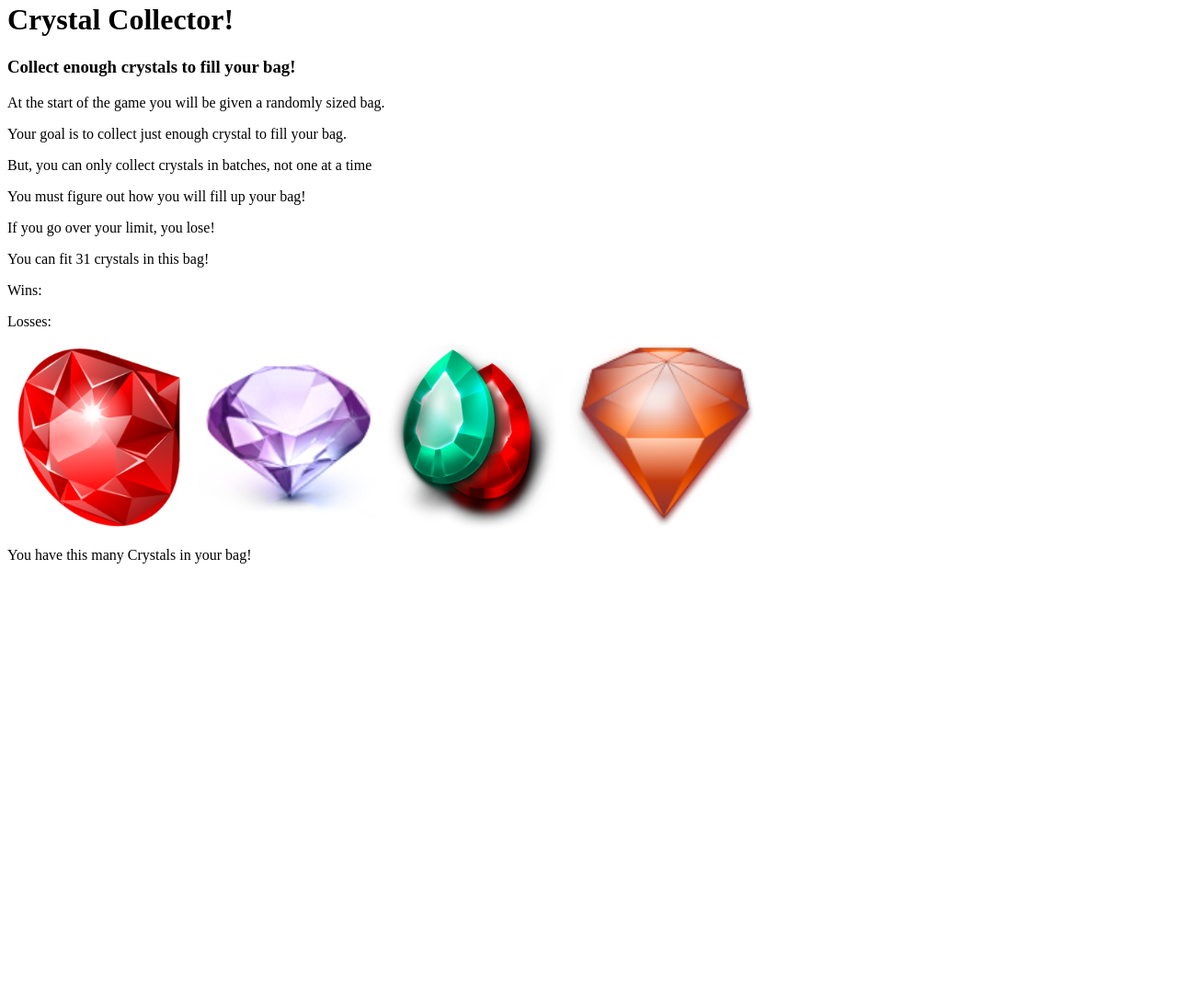
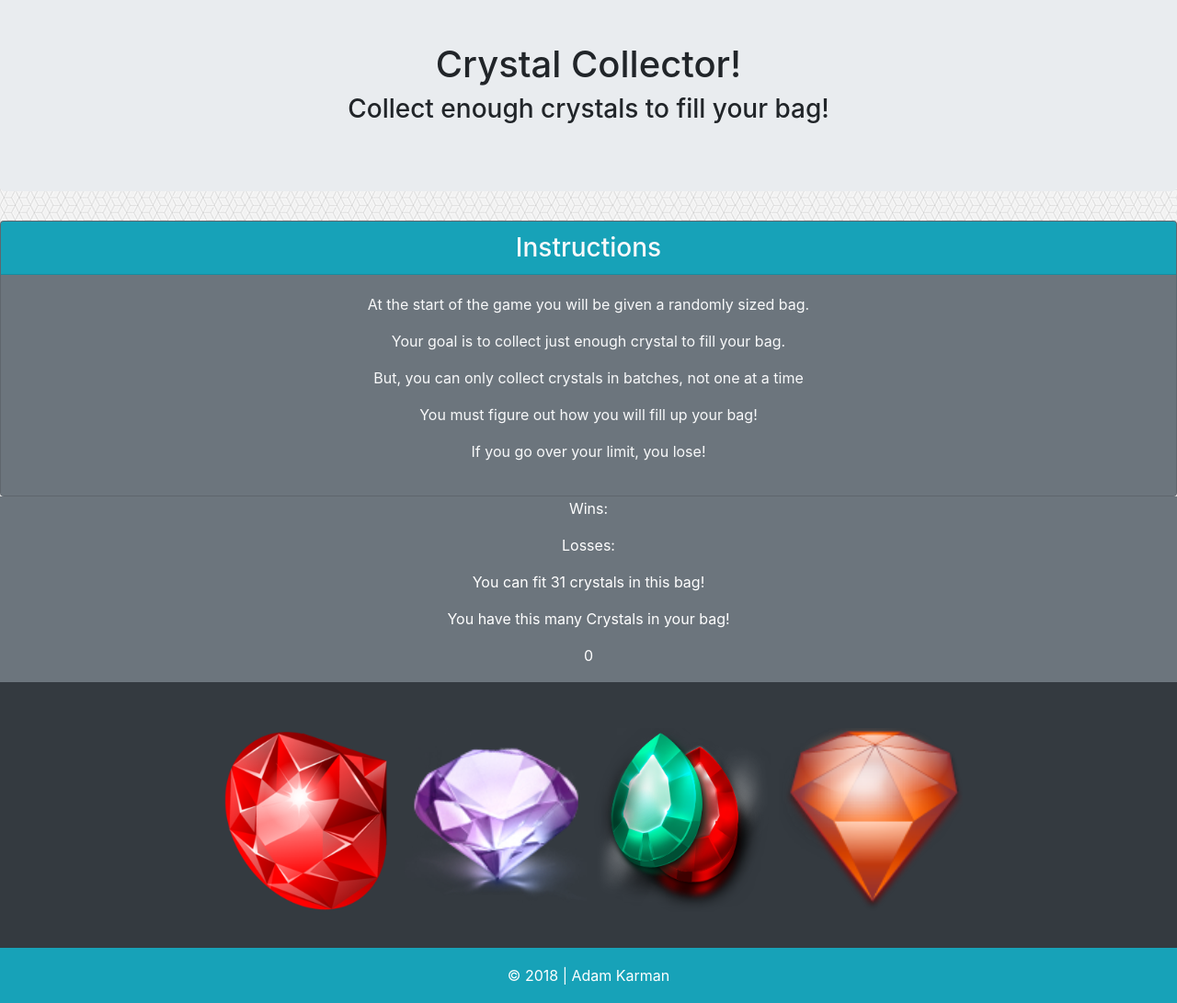
Before and after one commit to ghost0fharambe/unit-4-game, a plain HTML site: page index.html in a window 1280 px wide. Shown: the part 18-1109 px from the top of the page at 92% size. Before the commit the page ends 800 px from the top, so only its background shows below. Drawn offline with nearby package versions, Linux system fonts and the light colour scheme.

Commit message:
finished javascript, started styling

```diff
--- a/assets/css/styles.css
+++ b/assets/css/styles.css
@@ -0,0 +1,19 @@
+html {
+  position: relative;
+  min-height: 100%;
+}
+body {
+  margin-bottom: 60px; /* Margin bottom by footer height */
+}
+.footer {
+  position: absolute;
+  bottom: 0;
+  width: 100%;
+  height: 60px; /* Set the fixed height of the footer here */
+  line-height: 60px; /* Vertically center the text there */
+  background-color: #f5f5f5;
+}
+
+#counter-wrapper {
+    padding: 1px;
+}
--- a/assets/javascript/game.js
+++ b/assets/javascript/game.js
@@ -2,6 +2,8 @@
 var wins = 0;
 var losses = 0;
 var score = 0;
+
+
 
 //Empty variable to be set by function
 var bagSize = "";
@@ -62,8 +64,46 @@ function populateBagSize() {
 
     console.log(bagSize);
     //}
+    bagSizeText.text(" " + bagSize + " ");
 
 };
+
+function reset() {
+    setCrystalValue();
+    populateBagSize();
+};
+
+scoreText.text("0");
+
+$('.crystal').on("click", function () {
+
+    var crystalPoints = ($(this).attr("data-value"));
+    crystalPoints = parseInt(crystalPoints);
+    score += crystalPoints;
+    scoreText.text(score)
+
+    alert("New score: " + score);
+
+    if (score === bagSize) {
+        alert("You win!");
+        wins++;
+        winText.text("Wins: " + wins);
+        score = 0;
+        scoreText.text(score)
+        reset();
+    }
+
+    else if (score >= bagSize) {
+        alert("You lose!!");
+        losses++;
+        loseText.text("Losses: " + losses);
+        score = 0;
+        scoreText.text(score);
+        reset();
+    };
+
+});
+
 
 populateBagSize();
 
--- a/index.html
+++ b/index.html
@@ -5,49 +5,59 @@
     <meta charset="utf-8" />
     <meta http-equiv="X-UA-Compatible" content="IE=edge">
     <title>Crystal Collector</title>
+    <!-- <link href="https://fonts.googleapis.com/css?family=Ubuntu" rel="stylesheet"> -->
     <meta name="viewport" content="width=device-width, initial-scale=1">
-    <link rel="stylesheet" type="text/css" media="screen" href="assets/css/reset.css" />
+    <!-- <link rel="stylesheet" type="text/css" media="screen" href="assets/css/reset.css" /> -->
     <link rel="stylesheet" type="text/css" media="screen" href="assets/css/styles.css" />
+    <link rel="stylesheet" href="https://stackpath.bootstrapcdn.com/bootstrap/4.1.3/css/bootstrap.min.css" integrity="sha384-MCw98/SFnGE8fJT3GXwEOngsV7Zt27NXFoaoApmYm81iuXoPkFOJwJ8ERdknLPMO"
+        crossorigin="anonymous">
     <script src="https://cdnjs.cloudflare.com/ajax/libs/jquery/3.2.1/jquery.min.js"></script>
-
 </head>
 
-<body>
-    <div id="header-wrapper">
+<body background="assets/images/qbkls/qbkls/qbkls.png">
+    <div id="header-wrapper" class="jumbotron text-center">
         <h1 id="header-1">Crystal Collector!</h1>
         <h3 id="header-2">Collect enough crystals to fill your bag!</h3>
     </div>
 
-    <div id="rules-wrapper">
+    <div id="rules-wrapper" class="card bg-secondary text-center text-light">
+        <h3 class="card-header bg-info">Instructions</h3>
+        <div class="card-body">
             <p class="rules">At the start of the game you will be given a randomly sized bag.</p>
             <p class="rules">Your goal is to collect just enough crystal to fill your bag.</p>
             <p class="rules">But, you can only collect crystals in batches, not one at a time</p>
             <p class="rules">You must figure out how you will fill up your bag!</p>
             <p class="rules">If you go over your limit, you lose!</p>
         </div>
-
-    <div id="counter-wrapper">
-        <div id="bag">
-            <p id="bag-size">You can fit<span id="bag-number"> </span>crystals in this bag!</p>
     </div>
 
-        <div id="wins-losses">
+    <div id="counter-wrapper" class="text-center bg-secondary text-white">
+        <div id="bag">
+            <div id="wins-losses" class="text-center">
                 <p id="wins">Wins: </p>
                 <p id="losses">Losses: </p>
             </div>
         </div>
+        <p id="bag-size">You can fit<span id="bag-number"> </span>crystals in this bag!</p>
+        <div id="score-wrapper" class="text-center">
+            <p id="score-text">You have this many Crystals in your bag!</p>
+            <p id="score-number"></p>
+        </div>
+    </div>
 
-    <div id="crystal-wrapper">
+    <div id="crystal-wrapper" class="text-center bg-dark" style="padding-top: 50px; padding-bottom: 75px;">
         <img class="crystal" id="ruby-1" src="assets/images/ruby-icon.png" alt="ruby-1" height="200px" width="200px" />
         <img class="crystal" id="diamond" src="assets/images/diamond-icon.png" alt="diamond" height="200px" width="200px" />
         <img class="crystal" id="agate" src="assets/images/Agate-icon.png" alt="agate" height="200px" width="200px" />
-        <img class="crystal" id="ruby-2" src="assets/images/App-ksokoban-ruby-icon.png" alt="ruby-2" height="200px" width="200px" />
+        <img class="crystal" id="ruby-2" src="assets/images/App-ksokoban-ruby-icon.png" alt="ruby-2" height="200px"
+            width="200px" />
     </div>
-
-    <div id="score-wrapper">
-        <p id="score-text">You have this many Crystals in your bag!</p>
-        <p id="score-number"></p>
+    <br />
+    <footer class="footer text-center bg-info">
+        <div class="container">
+            <span class="text-white">&copy; 2018 | Adam Karman</span>
         </div>
+    </footer>
 
     <script src="assets/javascript/game.js"></script>
 </body>
```
Also changed, not shown: assets/images/qbkls/qbkls/qbkls.png (added), assets/images/qbkls/qbkls/readme.txt (added), 2 other files. Lines whose indentation alone changed are shown as unchanged.
